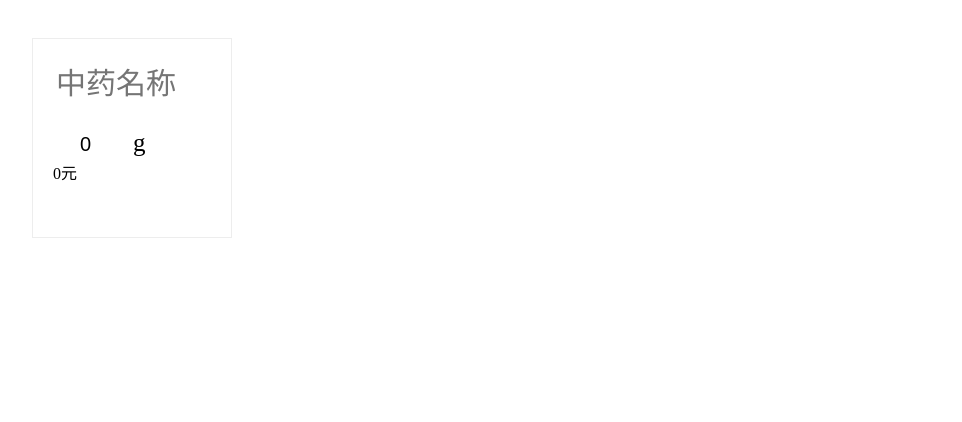
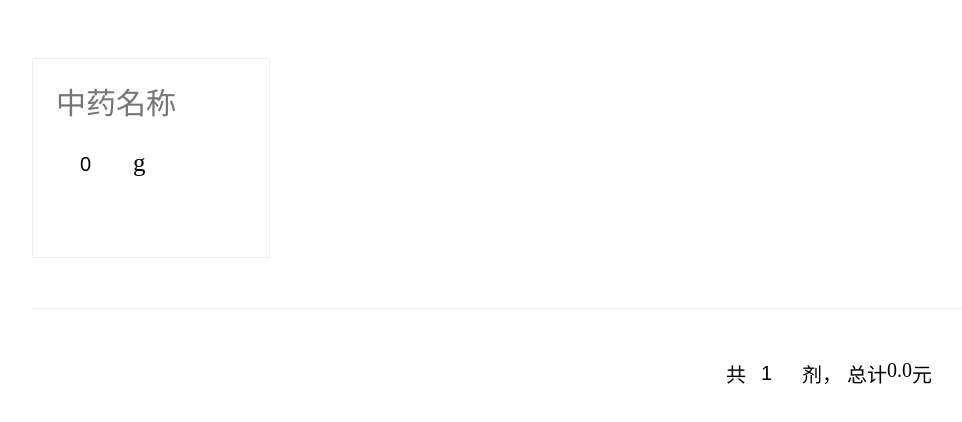
Before and after one commit to amojs-xy/tcms, a Vue app in the folder tcms_client/: page / in a window 1280 px wide. Shown: the top 422 px of the page, without its empty margins (133-1095 px from the left). Built offline with nearby package versions, Linux system fonts and the light colour scheme.

Commit message:
project in progress

```diff
--- a/tcms_client/src/App.vue
+++ b/tcms_client/src/App.vue
@@ -2,39 +2,126 @@
 
 <template>
   <div class="container">
-      <medicine-board v-for="m of medicineList" :key="m.id" @send-data="receiveData" />
+      <div class="medcine-wrapper">
+          <medicine-board v-for="m of medicineList" :key="m.id" :data="m" @set-data="setData" @set-medicine-total="setMedicineTotal" />
+      </div>
+      <div class="total-wrapper">
+          共<input type="number" v-model="dose" />剂，
+          总计<span>{{ total }}</span>元
+      </div>
   </div>
 </template>
 
 <script setup lang="ts">
 
 import MedicineBoard from "./components/MedicineBoard.vue";
-import {ref} from "vue";
+import {computed, onMounted, ref} from "vue";
 
-const  medicineList = ref([{ id: 0 }])
+const  medicineList = ref([])
 
-const receiveData = (medicineInfo) => {
-    medicineList.value = medicineList.value.map((m, i) => {
-        if (m.id === medicineInfo.id) {
-            medicineList.value[i] = medicineInfo;
+const dose = ref(1);
+
+const total = computed(() => {
+    let singleTotal = medicineList.value.reduce((prev, next) => {
+        prev += Number(next.total);
+        return prev;
+    }, 0);
+
+    return (singleTotal * dose.value).toFixed(1);
+})
+
+const emptyData = {
+    "id": 0,
+    "name": "",
+    "alias": "0",
+    "tastingIds": "0",
+    "attributionIds": "0",
+    "effect": "0",
+    "price": 0,
+    "unit": "g",
+    "total": 0,
+    "dose": 0
+}
+
+onMounted(() => {
+    medicineList.value.push(emptyData);
+});
+
+const setData = (medicine) => {
+    const hasData = medicineList.value.find(m => m.id === medicine.id);
+
+    if (hasData) {
+        medicineList.value = medicineList.value.map(m => {
+            if (m.id === medicine.id) {
+                m = {
+                    ...m,
+                    ...medicine
+                }
+            }
+
+            return m;
+        })
+
+        return
+    } else {
+        medicineList.value[medicineList.value.length - 1] = {
+            ...medicineList.value[medicineList.value.length - 1],
+            ...medicine
+        }
+    }
+
+    medicineList.value.push({
+        ...emptyData,
+        name: ''
+    });
+}
+
+const setMedicineTotal = ({ id, total, dose }) => {
+    medicineList.value = medicineList.value.map(m => {
+        if (m.id === id) {
+            m.total = total;
+            m.dose = dose;
         }
 
         return m;
     });
-
-    medicineList.value.push({ id: 0 })
 }
 
 </script>
 
 <style lang="scss" scoped>
 .container {
-    display: flex;
-    flex-wrap: wrap;
-    flex-direction: row;
-    justify-content: flex-start;
     width: 950px;
     margin: 0 auto;
+
+    .medcine-wrapper {
+        display: flex;
+        flex-wrap: wrap;
+        flex-direction: row;
+        justify-content: flex-start;
+        padding: 50px 0;
+    }
+
+    .total-wrapper {
+        border-top: 1px solid #ededed;
+        padding: 50px;
+        display: flex;
+        justify-content: flex-end;
+
+        font-size: 20px;
+
+        input {
+            text-align: center;
+            border: 1px solid transparent;
+            outline: none;
+            width: 50px;
+            font-size: 20px;
+
+            &:focus {
+               border-color: #ccc;
+             }
+        }
+    }
 }
 
 </style>
--- a/tcms_client/src/components/MedicineBoard.vue
+++ b/tcms_client/src/components/MedicineBoard.vue
@@ -1,13 +1,23 @@
 <template>
 <div class="medicine-board">
     <div class="name-wrapper">
-        <input type="text" v-model="medicineName" placeholder="中药名称" @input="searchMedicine" />
+        <input
+            type="text"
+            v-model="data.name"
+            placeholder="中药名称"
+            @input="searchMedicine"
+            @blur="handleMedicineNameBlur"
+            @keydown.up="handleMenuUp"
+            @keydown.down="handleMenuDown"
+            @keyup.enter="handleMenuEnter"
+        />
         <div class="medicine-select" :style="{ display: isListShow ? '' : 'none' }">
             <div
-                class="option"
-                v-for="m of medicineList"
+                v-for="(m, i) of medicineList"
+                :class="['option', activeIndex === i ? 'active' : '']"
                 :key="m.id"
                 @click="selectMedicine(m)"
+
             >{{ m.name }}</div>
         </div>
     </div>
@@ -15,27 +25,34 @@
         <input type="number" v-model="medicineDose" placeholder="0" @input="inputDose" />
         <span>g</span>
     </div>
-    <div class="price-wrapper" :style="{ display: (medicineDose.value !== 0 && medicineName.value !== '') ? '' : 'none' }">
-        <span>{{ price }}元</span>
+    <div class="price-wrapper" :style="{ display: data.total !== 0 ? '' : 'none' }">
+        <span>{{ data.total }}元</span>
     </div>
 </div>
 </template>
 
 <script setup>
-import {computed, ref} from 'vue';
+import {ref} from 'vue';
 import {searchMedicineService} from "../service/medicine.ts";
 
-const medicineName = ref('');
+const props = defineProps({
+    data: Object
+});
+
 const medicineDose = ref(0);
 const isListShow = ref(false)
 const medicineList = ref([]);
 const medicineInfo = ref(null);
-const price = ref(0);
+const activeIndex = ref(0);
 
-const emit = defineEmits(['send-data'])
+const emit = defineEmits([
+    'set-data',
+    'set-medicine-total'
+])
 
 const searchMedicine = async () => {
-    const value = medicineName.value.trim();
+    const value = props.data.name.trim();
+    activeIndex.value = 0;
     if (value.length) {
         try {
             const { data } = await searchMedicineService(value);
@@ -43,7 +60,6 @@ const searchMedicine = async () => {
             if (data === null) {
                 isListShow.value = false;
                 medicineList.value = [];
-                medicineName.value = '';
                 return;
             }
 
@@ -54,16 +70,21 @@ const searchMedicine = async () => {
         } catch (e) {
             isListShow.value = false;
             medicineList.value = [];
-            medicineName.value = '';
         }
+    } else {
+        isListShow.value = false;
+        medicineList.value = [];
     }
 }
 
-const selectMedicine = (medicineInfo) => {
-    medicineName.value = medicineInfo.name;
-    medicineInfo.value = medicineInfo;
+const handleMedicineNameBlur = () => {
+    setTimeout(() =>isListShow.value = false, 500);
+}
+
+const selectMedicine = (m) => {
+    emit('set-data', m);
+    medicineInfo.value = m;
     isListShow.value = false;
-    emit('send-data', medicineInfo);
 }
 
 const inputDose = () => {
@@ -72,7 +93,28 @@ const inputDose = () => {
         return;
     }
 
-    price.value = medicineInfo.price * medicineDose.value;
+    if (props.data.id !== 0) {
+        emit('set-medicine-total', {
+            id: props.data.id,
+            total: (props.data.price * medicineDose.value).toFixed(1),
+            dose: medicineDose.value
+        })
+    }
+}
+
+const handleMenuUp = () => {
+    if (activeIndex.value <= 0) return;
+    activeIndex.value --;
+}
+
+const handleMenuDown = () => {
+    if (activeIndex.value >= medicineList.value.length - 1) return;
+    activeIndex.value ++;
+}
+
+const handleMenuEnter = () => {
+    console.log(medicineList.value);
+    selectMedicine(medicineList.value[activeIndex.value]);
 }
 
 </script>
@@ -89,13 +131,12 @@ input:focus {
 }
 
 .medicine-board {
-    width: 200px;
+    width: 25%;
     height: 200px;
     border: 1px solid #ededed;
     box-sizing: border-box;
     padding: 20px;
-    margin-right: 30px;
-    margin-top: 30px;
+    /*margin: 10px;*/
 
     .name-wrapper {
         position: relative;
@@ -126,6 +167,10 @@ input:focus {
                    background-color: #efefef;
                  }
             }
+
+            .active {
+                background-color: #efefef;
+            }
         }
     }
 
@@ -142,5 +187,13 @@ input:focus {
         }
     }
 
+    .price-wrapper {
+        display: flex;
+        justify-content: flex-end;
+        margin-top: 30px;
+        color: #999;
+        font-size: 14px;
+    }
+
 }
 </style>
```
